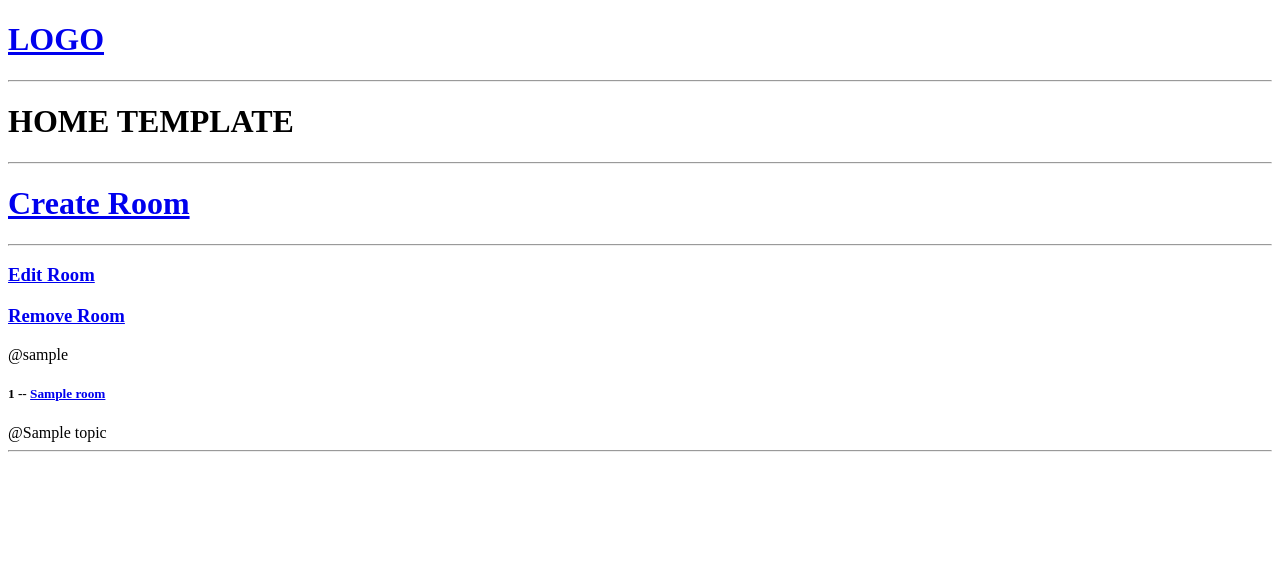
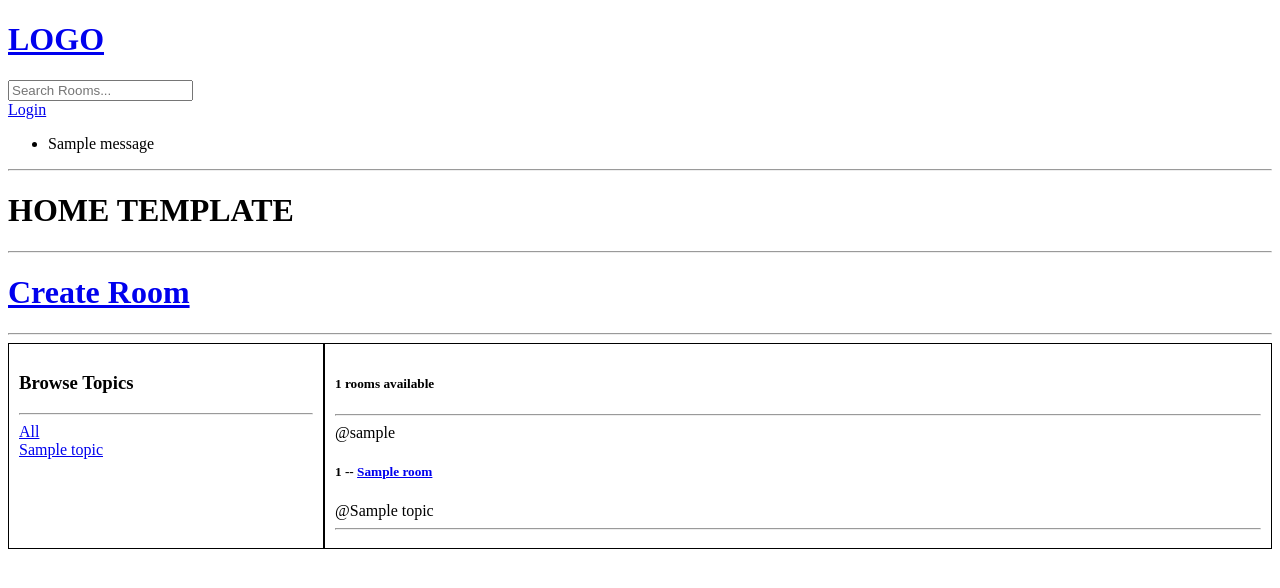
Before and after one commit to mans00rahmed/projectile, a Django app: template templates/home.html in a window 1280 px wide. Shown: the top 588 px of the page. Run offline with Django 3.2, Linux system fonts and the light colour scheme; the template is opened without the code that fills it: most values are stand-ins (such as "Sample title", 1, 10 or a date in 2020); one stand-in notice (Sample message) is shown.

Commit message:
fend commit

```diff
--- a/base/urls.py
+++ b/base/urls.py
@@ -7,5 +7,8 @@ urlpatterns = [
     path('create-room', views.create_room, name="create-room"),
     path('update-room/<str:pk>/', views.update_room, name="update-room"),
     path('delete-room/<str:pk>/', views.delete_room, name="delete-room"),
+    path('login_register/', views.loginPage, name="login"),
+    path('logout/', views.logoutUser, name="logout"),
+
 
 ]
--- a/templates/home.html
+++ b/templates/home.html
@@ -1,26 +1,50 @@
-{% extends 'main.html' %}
-{% block content %}
+{% extends 'main.html' %} {% block content %}
+<style>
+  .home-container{
+      display: grid;
+      grid-template-columns: 1fr 3fr;
+  }
+</style>
+{% csrf_token %}
 
 <h1>HOME TEMPLATE</h1>
+<hr />
+<a href="{% url 'create-room' %}"><h1>Create Room</h1></a>
+<hr />
+<div class="home-container">
+        <div style="border: 1px solid black; padding:10px;">
+            <h3>Browse Topics</h3>
+            <hr />
+            <div>
+            <a href="{% url 'home' %}">All</a>
+            </div>
+            {% for topic in topics %}
+            <div>
+            <a href="{% url 'home' %}?q={{ topic.name }}">{{ topic.name }}</a>
+            </div>
+            {% endfor %}
+        </div>
+
+        <div style="border: 1px solid black; padding:10px;">
+            <div>
+                <h5>{{ room_count }} rooms available</h5>
                 <hr>
-<a href="{% url 'create-room' %}"><h1>Create Room</h1></a>
-<hr>
-
-<div>
-    <div>
-
-
             {% for room in rooms %}
             <div>
+                {% if request.user == room.host %}
                 <a href="{% url 'update-room' room.id %}"><h3>Edit Room</h3></a>
                 <a href="{% url 'delete-room' room.id %}"><h3>Remove Room</h3></a>
+                {% endif %}
                 <span>@{{room.host.username}}</span>
-            <h5>{{room.id}} -- <a href="{% url 'room' room.id%}">{{room.name}}</a></h5>
+                <h5>
+                {{room.id}} -- <a href="{% url 'room' room.id%}">{{room.name}}</a>
+                </h5>
                 <span>@{{room.topic.name}}</span>
-            <hr>
+                <hr />
             </div>
             {% endfor %}
             </div>
         </div>
 
   {% endblock %}
+</div>
--- a/templates/navbar.html
+++ b/templates/navbar.html
@@ -1,4 +1,25 @@
 <a href="\">
     <h1>LOGO</h1>
 </a>
+
+<form method="GET" action="{% url 'home' %}">
+    <input type="text" name="q" placeholder="Search Rooms..."/>
+</form>
+{% if request.user.is_authenticated %}
+<a href=" {% url 'logout' %}">Logout</a>
+{% else %}
+<a href=" {% url 'login' %}">Login</a>
+{% endif %}
+
+{% if messages %}
+<ul class="messages">
+    {% for message in messages %}
+    <li{% if message.tags %} class="{{ message.tags }}"{% endif %}>
+        {% if message.level == DEFAULT_MESSAGE_LEVELS.ERROR %}Important: {% endif %}
+        {{ message }}
+    </li>
+    {% endfor %}
+</ul>
+{% endif %}
+
 <hr>
```
Also changed, not shown: base/templates/base/login_register.html (added, +22 -0 lines), base/views.py (+51 -7 lines), base/forms.py (line endings or trailing spaces), db.sqlite3. Lines whose indentation alone changed are shown as unchanged.
